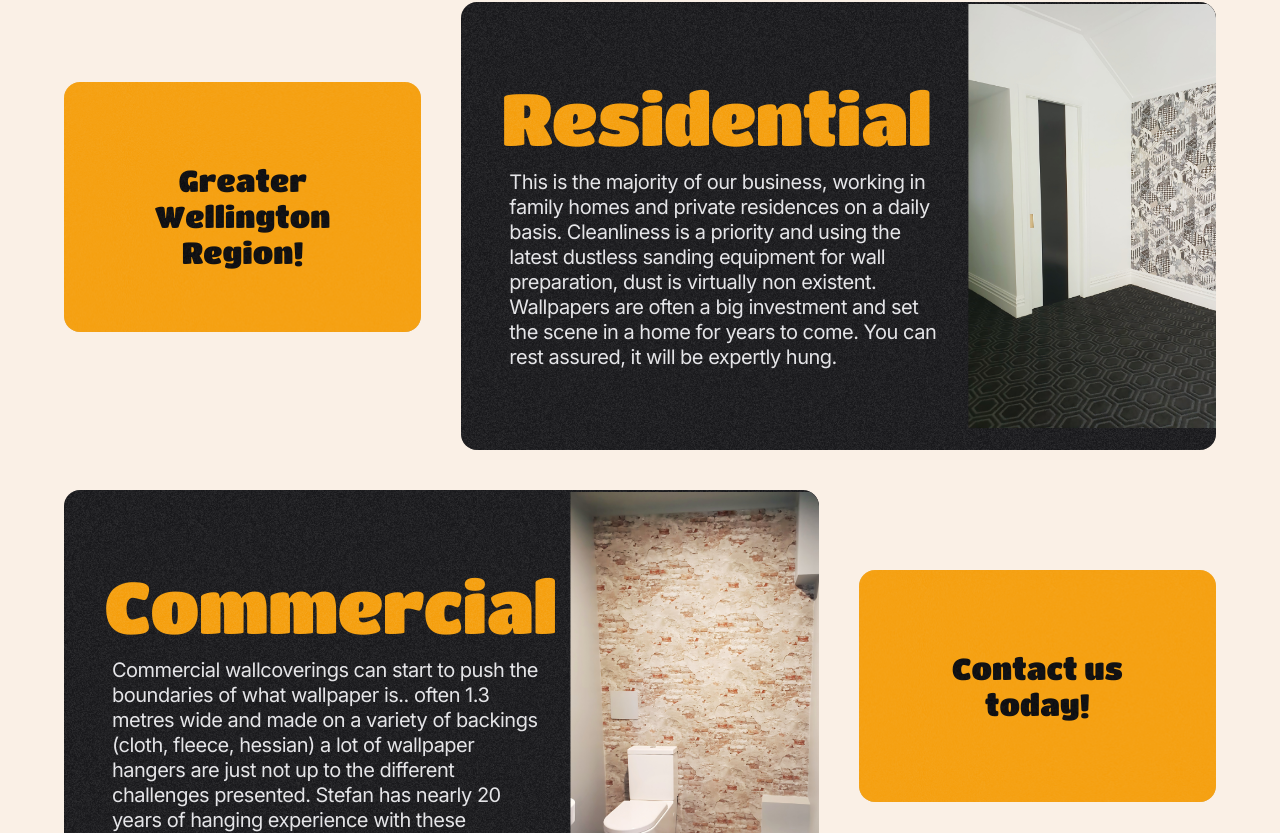
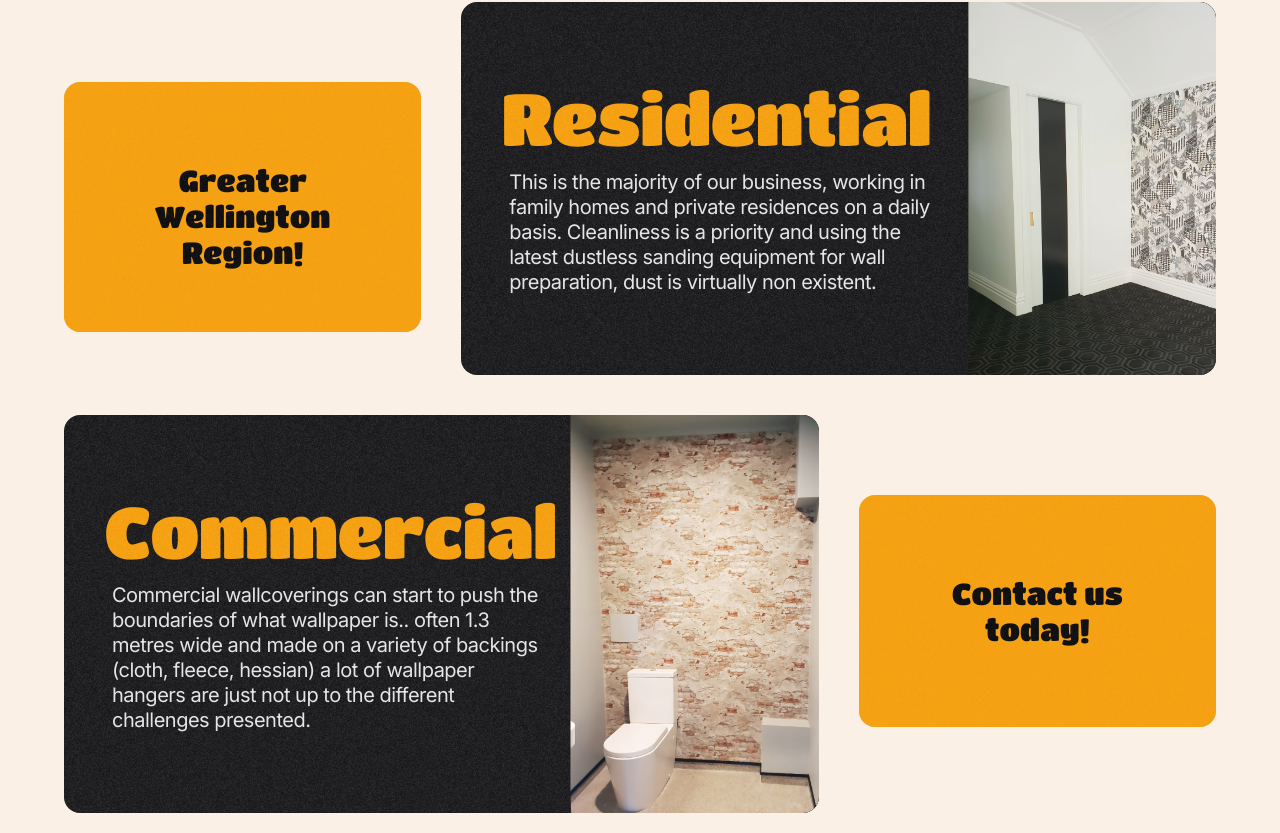
Before and after one commit to matthew-ranford/strictly-paper, a Next.js app: page / in a window 1280 px wide. Shown: the part 1447-2280 px from the top of the page. Built offline with nearby package versions, Linux system fonts and the light colour scheme.

Commit message:
Tweaks to the Services component

```diff
--- a/app/components/Services.tsx
+++ b/app/components/Services.tsx
@@ -63,9 +63,7 @@ export default function Services() {
                 This is the majority of our business, working in family homes
                 and private residences on a daily basis. Cleanliness is a
                 priority and using the latest dustless sanding equipment for
-                wall preparation, dust is virtually non existent. Wallpapers are
-                often a big investment and set the scene in a home for years to
-                come. You can rest assured, it will be expertly hung.
+                wall preparation, dust is virtually non existent.
               </p>
             </div>
             <Image
@@ -73,7 +71,7 @@ export default function Services() {
               width={800}
               height={500}
               alt="linear demo image"
-              className="absolute -right-4 top-0.5 2xl:top-10 bigger-screens:top-10 lg:-right-[38%] bigger-screens:-right-[25%] -bottom-10 object-contain hidden lg:block"
+              className="absolute -right-4 top-0 lg:-right-[38%] bigger-screens:-right-[25%] -bottom-10 object-contain hidden lg:block"
             />
           </WobbleCard>
           <WobbleCard
@@ -90,9 +88,7 @@ export default function Services() {
                 Commercial wallcoverings can start to push the boundaries of
                 what wallpaper is.. often 1.3 metres wide and made on a variety
                 of backings (cloth, fleece, hessian) a lot of wallpaper hangers
-                are just not up to the different challenges presented. Stefan
-                has nearly 20 years of hanging experience with these materials,
-                working to tight deadlines on major building sites.
+                are just not up to the different challenges presented.
               </p>
             </div>
             <Image
@@ -100,7 +96,7 @@ export default function Services() {
               width={800}
               height={500}
               alt="linear demo image"
-              className="absolute -right-4 top-0.5 2xl:top-12  bigger-screens:top-10 lg:-right-[38%] bigger-screens:-right-[25%] -bottom-10 object-contain hidden lg:block"
+              className="absolute -right-4 top-0 lg:-right-[38%] bigger-screens:-right-[25%] -bottom-10 object-contain hidden lg:block"
             />
           </WobbleCard>
           <a href="#contact">
--- a/components/ui/wobble-card.tsx
+++ b/components/ui/wobble-card.tsx
@@ -70,7 +70,7 @@ const Noise = () => {
     <div
       className="absolute inset-0 w-full h-full scale-[1.2] transform opacity-10 [mask-image:radial-gradient(#fff,transparent,75%)]"
       style={{
-        backgroundImage: 'url(/noise.webp)',
+        backgroundImage: 'url(images/noise.webp)',
         backgroundSize: '30%',
       }}
     ></div>
```
Also changed, not shown: public/images/noise.webp (renamed from public/noise.webp), 1 other file (tests, documents, lock files or other folders).
